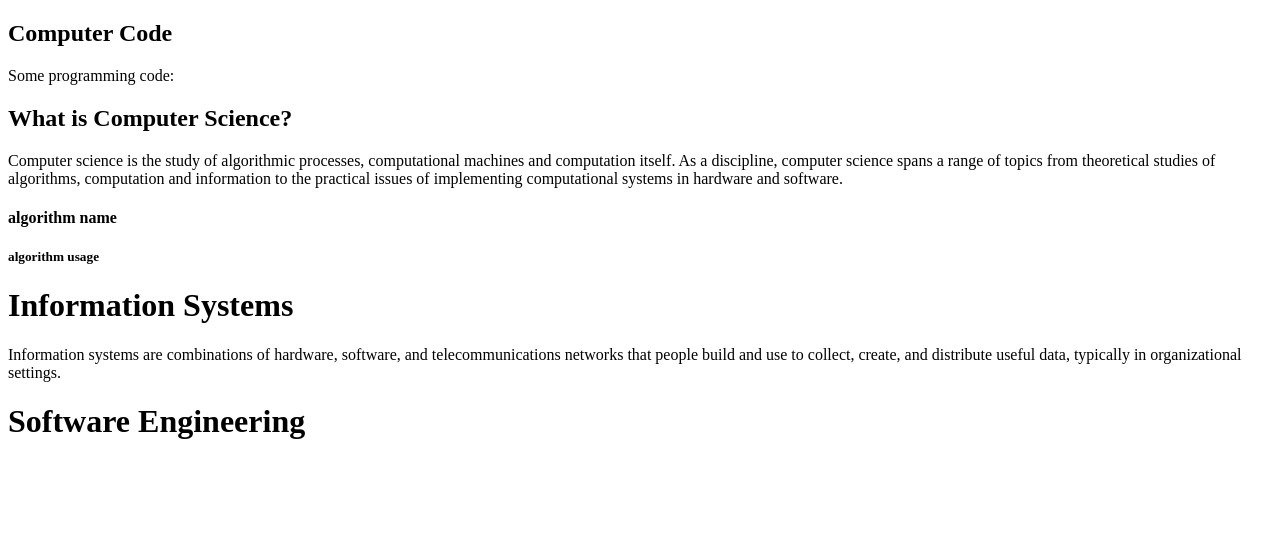
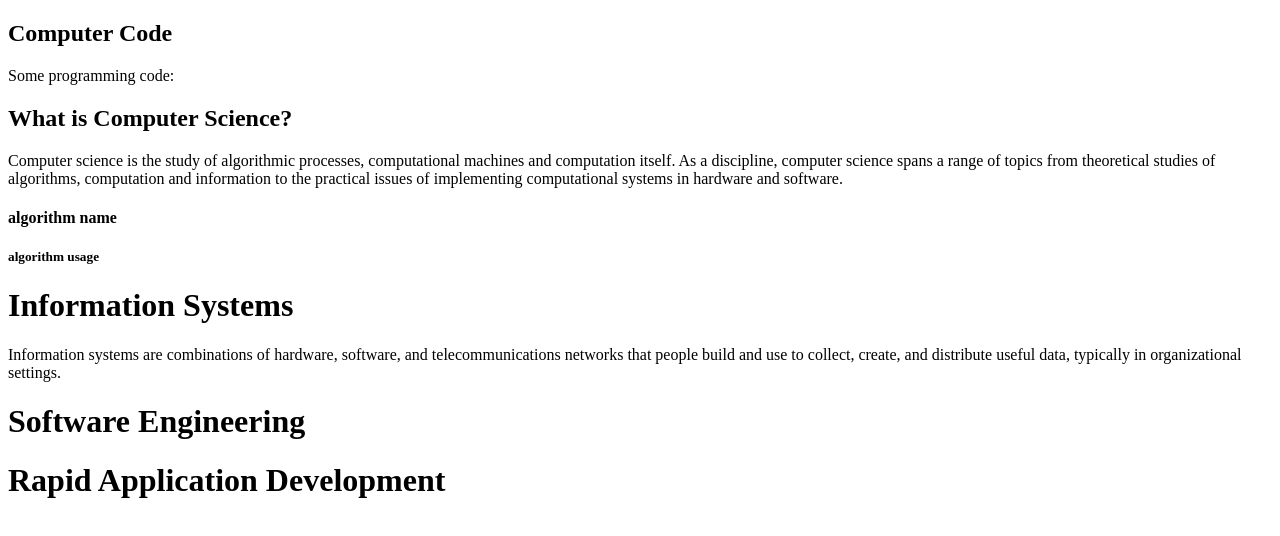
Before and after one commit to smartsupun/JavaScript-practising-works, a plain HTML site: page code.html in a window 1280 px wide. Drawn offline with Linux system fonts and the light colour scheme.

Commit message:
new heading tag added

```diff
--- a/code.html
+++ b/code.html
@@ -15,6 +15,7 @@
   <p>Information systems are combinations of hardware, software, and telecommunications networks that people build and use to collect, create, and distribute useful data, typically in organizational settings.</p>
 
   <h1>Software Engineering</h1>
+  <h1>Rapid Application Development</h1>
 
   </div>
 
```
